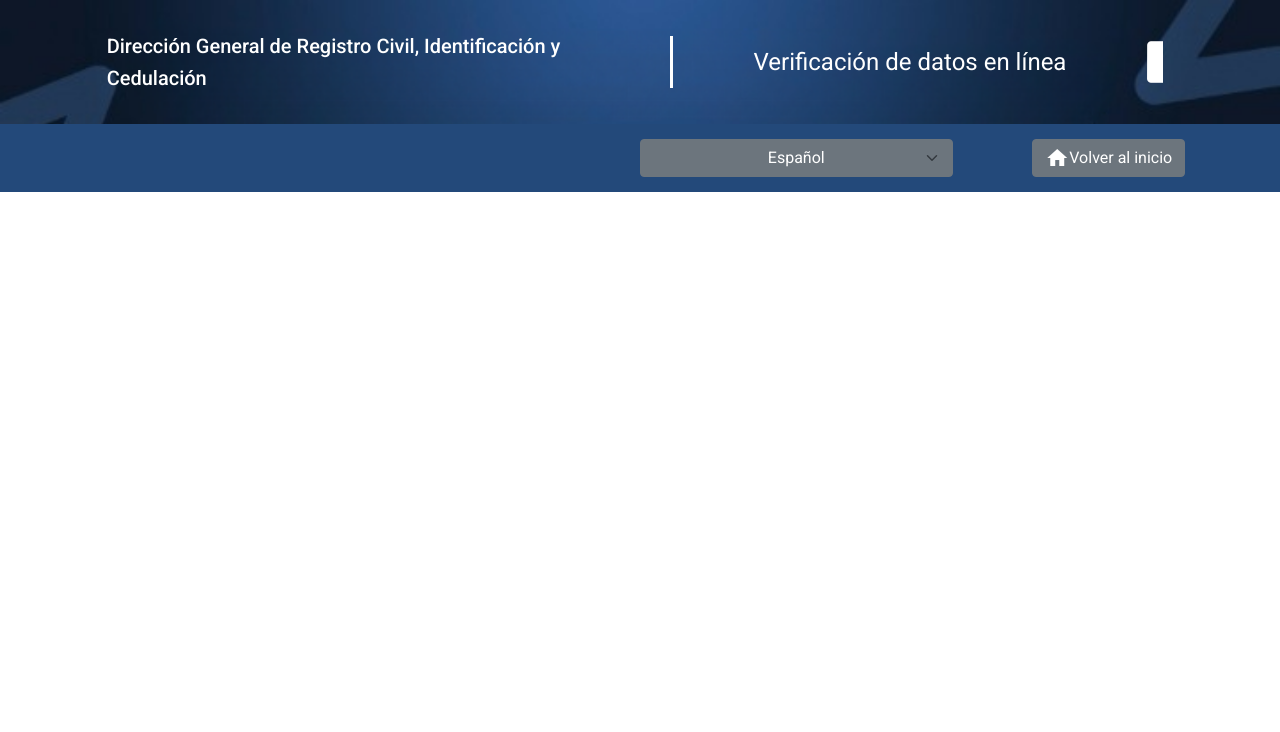
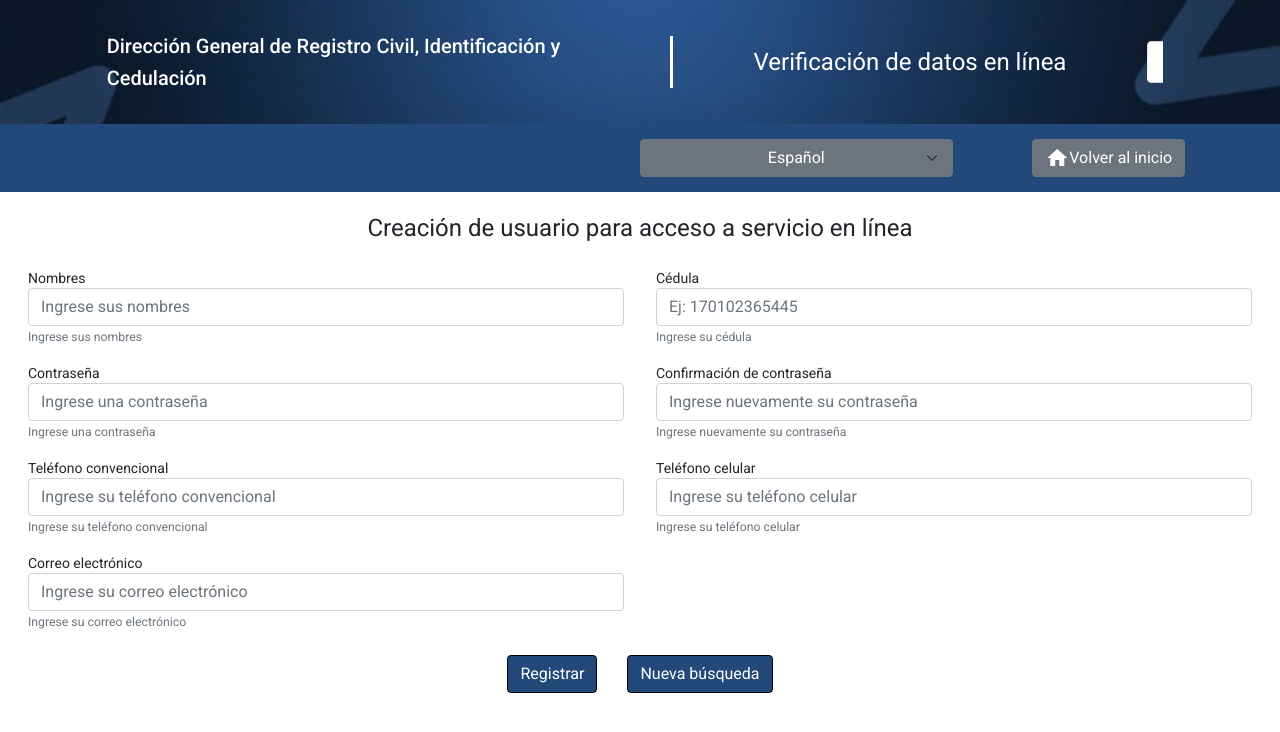
Before and after one commit to ErickMayorga/proyecto-usabilidad-registro-civil, an Angular app: page /registro in a window 1280 px wide. Shown: the top 732 px of the page. Built offline with nearby package versions, Linux system fonts and the light colour scheme.

Commit message:
componente registro
complete la interfaz de registro, boton de  registrar sin función (pendiente)

```diff
--- a/src/app/rutas/registro/registro.component.html
+++ b/src/app/rutas/registro/registro.component.html
@@ -1 +1,21 @@
 <app-barra-menu></app-barra-menu>
+<br>
+<h1 class="text-center">Creación de usuario para acceso a servicio en línea</h1>
+<div class="container-fluid">
+    <div class="row px-3 py-2" *ngFor="let campo of campos">
+            <app-campo-entrada
+            [formGroup]="formGroup"
+            [campoOpciones]="campo">
+            </app-campo-entrada>
+    </div>
+</div>
+
+        <div class="d-flex justify-content-center">
+            <button class="btn boton align-middle" type="submit" routerLink="/registro">Registrar</button>
+            <button class="btn boton align-middle" type="submit" routerLink="/validacion-cedula">Nueva búsqueda</button>
+           <!-- #region <button name="testError" aria-describedby="Probar error"
+            class="btn boton d-flex align-middle"
+                    (click)="abrirError()">
+            <span>Error</span>
+            </button>-->
+        </div>
--- a/src/app/rutas/registro/registro.component.scss
+++ b/src/app/rutas/registro/registro.component.scss
@@ -0,0 +1,12 @@
+.boton{
+    background-color: #23497A;
+    color: white;
+    width: auto;
+    border: 1px solid black;
+    margin: 15px;
+}
+
+.container-fluid{
+    display: grid;
+    grid-template-columns: 50% 50%;
+}
--- a/src/app/rutas/registro/registro.component.ts
+++ b/src/app/rutas/registro/registro.component.ts
@@ -1,4 +1,15 @@
 import { Component, OnInit } from '@angular/core';
+import { FormGroup } from '@angular/forms';
+import { MatDialog } from '@angular/material/dialog';
+import { NotificacionComponent } from 'src/app/componentes/notificacion/notificacion.component';
+import { TipoBotonEnum } from 'src/app/constants/tipo-boton.enum';
+import { TipoCampoEnum } from 'src/app/constants/tipo-campo.enum';
+import { TipoMensajeEnum } from 'src/app/constants/tipo-mensaje.enum';
+import { TipoNotificacionEnum } from 'src/app/constants/tipo-notificacion.enum';
+import { BotonInterface } from 'src/app/interfaces/boton.interface';
+import { CampoEntradaInterface } from 'src/app/interfaces/campo-entrada.interface';
+import { NotificacionInterface } from 'src/app/interfaces/notificacion.interface';
+import { CampoEntradaService } from 'src/app/servicios/campo-entrada/campo-entrada.service';
 
 
 @Component({
@@ -8,8 +19,168 @@ import { Component, OnInit } from '@angular/core';
 })
 export class RegistroComponent implements OnInit {
 
-    constructor() { }
+    formGroup!: FormGroup
+    campos: CampoEntradaInterface[] = [
+      {
+        type: TipoCampoEnum.TEXT,
+        title: 'Nombres',
+        nameField: 'nombres',
+        helpText: 'Ingrese sus nombres',
+        screenReaderText: 'Screen Reader nombres',
+        placeholder: 'Ingrese sus nombres',
+        mensajes: [
+          {
+            tipo: TipoMensajeEnum.REQUERIDO,
+            textoMensaje: 'Este campo es requerido',
+          }
+        ],
+        deshabilitar: false
+      },
+      {
+        type: TipoCampoEnum.TEXT,
+        title: 'Cédula',
+        nameField: 'cédula',
+        helpText: 'Ingrese su cédula',
+        screenReaderText: 'Screen Reader cédula',
+        placeholder: 'Ej: 170102365445',
+        mensajes: [
+          {
+            tipo: TipoMensajeEnum.REQUERIDO,
+            textoMensaje: 'Este campo es requerido',
+          },
+          {
+            tipo: TipoMensajeEnum.LONGITUD,
+            textoMensaje: 'La longitud de este campo es de 10 caracteres',
+            opciones: {min: 10}
+          },
+        ],
+        deshabilitar: false
+      },
+      {
+        type: TipoCampoEnum.TEXT,
+        title: 'Contraseña',
+        nameField: 'contraseña',
+        helpText: 'Ingrese una contraseña',
+        screenReaderText: 'Screen Reader contraseña',
+        placeholder: 'Ingrese una contraseña',
+        mensajes: [
+          {
+            tipo: TipoMensajeEnum.REQUERIDO,
+            textoMensaje: 'Este campo es requerido',
+          }
+        ],
+        deshabilitar: false
+      },
+      {
+        type: TipoCampoEnum.TEXT,
+        title: 'Confirmación de contraseña',
+        nameField: 'confirmación de contraseña',
+        helpText: 'Ingrese nuevamente su contraseña',
+        screenReaderText: 'Screen Reader confirmación de contraseña',
+        placeholder: 'Ingrese nuevamente su contraseña',
+        mensajes: [
+          {
+            tipo: TipoMensajeEnum.REQUERIDO,
+            textoMensaje: 'Este campo es requerido',
+          }
+        ],
+        deshabilitar: false
+      },
+      {
+        type: TipoCampoEnum.TEXT,
+        title: 'Teléfono convencional',
+        nameField: 'teléfono convencional',
+        helpText: 'Ingrese su teléfono convencional',
+        screenReaderText: 'Screen Reader teléfono convencional',
+        placeholder: 'Ingrese su teléfono convencional',
+        mensajes: [
+          {
+            tipo: TipoMensajeEnum.REQUERIDO,
+            textoMensaje: 'Este campo es requerido',
+          }
+        ],
+        deshabilitar: false
+      },
+      {
+        type: TipoCampoEnum.TEXT,
+        title: 'Teléfono celular',
+        nameField: 'teléfono celular',
+        helpText: 'Ingrese su teléfono celular',
+        screenReaderText: 'Screen Reader teléfono celular',
+        placeholder: 'Ingrese su teléfono celular',
+        mensajes: [
+          {
+            tipo: TipoMensajeEnum.REQUERIDO,
+            textoMensaje: 'Este campo es requerido',
+          },
+          {
+            tipo: TipoMensajeEnum.LONGITUD,
+            textoMensaje: 'La longitud de este campo es de 10 caracteres',
+            opciones: {min: 10}
+          }
+        ],
+        deshabilitar: false
+      },
+      {
+        type: TipoCampoEnum.EMAIL,
+        title: 'Correo electrónico',
+        nameField: 'correo electrónico',
+        helpText: 'Ingrese su correo electrónico',
+        screenReaderText: 'Screen Reader correo electrónico',
+        placeholder: 'Ingrese su correo electrónico',
+        mensajes: [
+          {
+            tipo: TipoMensajeEnum.REQUERIDO,
+            textoMensaje: 'Este campo es requerido',
+          }
+        ],
+        deshabilitar: false
+      },
+    ]
+
+
+    constructor(private readonly campoEntradaService: CampoEntradaService,
+      public dialog: MatDialog,) {
+      this.formGroup = this.campoEntradaService.getFormGroup(this.campos)
+    }
 
     ngOnInit(): void {
     }
+
+    abrirError(){
+      const botones: BotonInterface[] = [
+        {tipo: TipoBotonEnum.ACEPTAR, texto: 'Aceptar', lectorTexto: 'Botón aceptar', nombreBoton: 'btnAceptar'},
+      ]
+      const notificacionOpciones: NotificacionInterface = {
+        tipo: TipoNotificacionEnum.ERROR,
+        titulo: 'Error',
+        contenido: 'Mensaje de error',
+        botones: botones
+      }
+      this.mostrarNotificacion(notificacionOpciones)
+    }
+
+    mostrarNotificacion(notificacionOpciones: NotificacionInterface){
+      // Apertura de notificacion
+      const referenciaDialogo = this.dialog.open(
+        NotificacionComponent,
+        {
+          disableClose: false,
+          width: '60%',
+          data: {
+            opciones: notificacionOpciones
+          }
+        }
+      )
+
+      // Cerrado de notificacion
+      referenciaDialogo.afterClosed().subscribe(
+        (datos) => {
+          if(datos!=undefined){
+            const accion = datos['accion']
+            console.log(accion)
+          }
+        }
+      )
+    }
 }
--- a/src/app/rutas/validacion-cedula/validacion-cedula.component.html
+++ b/src/app/rutas/validacion-cedula/validacion-cedula.component.html
@@ -2,24 +2,15 @@
 <br>
 <h1 class="text-center">Validación de cédula</h1>
 <div class="container-fluid">
-    <div class="row">
-            <div class="col-12 d-flex justify-content-center">
-                <div *ngFor="let campo of campos">
+  <div class="row px-3 py-2" *ngFor="let campo of campos">
           <app-campo-entrada
           [formGroup]="formGroup"
           [campoOpciones]="campo">
           </app-campo-entrada>
-                  </div>
 
   </div>
 </div>
 <br>
-            <br>
-    <div class="row">
-            <div class="col-12 d-flex justify-content-center">
+  <div class="d-flex justify-content-center">
       <button class="btn boton align-middle" type="submit" routerLink="/registro">Validar</button>
   </div>
-
-           </div>
-
-</div>
--- a/src/app/rutas/validacion-cedula/validacion-cedula.component.scss
+++ b/src/app/rutas/validacion-cedula/validacion-cedula.component.scss
@@ -4,3 +4,8 @@
     width: auto;
     border: 1px solid black;
 }
+
+.container-fluid{
+    display: grid;
+    grid-template-columns: 50% 50%;
+}
--- a/src/app/rutas/validacion-cedula/validacion-cedula.component.ts
+++ b/src/app/rutas/validacion-cedula/validacion-cedula.component.ts
@@ -20,7 +20,7 @@ export class ValidacionCedulaComponent implements OnInit {
       title: 'Cédula',
       nameField: 'campo',
       helpText: 'Ingrese su número de cédula',
-      screenReaderText: 'Screen Reader Field',
+      screenReaderText: 'Screen Reader cédula',
       placeholder: 'Ingrese su número de cédula',
       mensajes: [
         {
@@ -39,8 +39,8 @@ export class ValidacionCedulaComponent implements OnInit {
       type: TipoCampoEnum.DATE,
       title: 'Fecha',
       nameField: 'fecha',
-      helpText: 'Ingrese una fecha',
-      screenReaderText: 'Screen Reader Fecha',
+      helpText: 'Seleccione su fecha de nacimiento o ingrese manualmente',
+      screenReaderText: 'Screen Reader fecha',
       placeholder: 'DD/MM/YYYY',
       mensajes: [
         {
```
Lines whose indentation alone changed are shown as unchanged.
